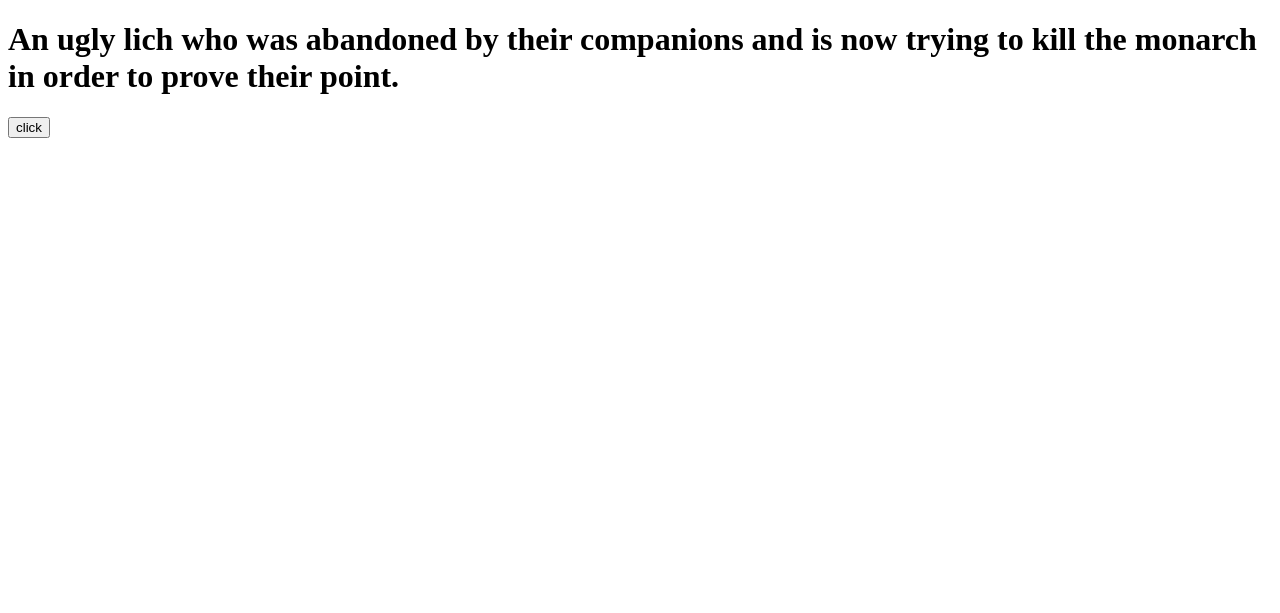
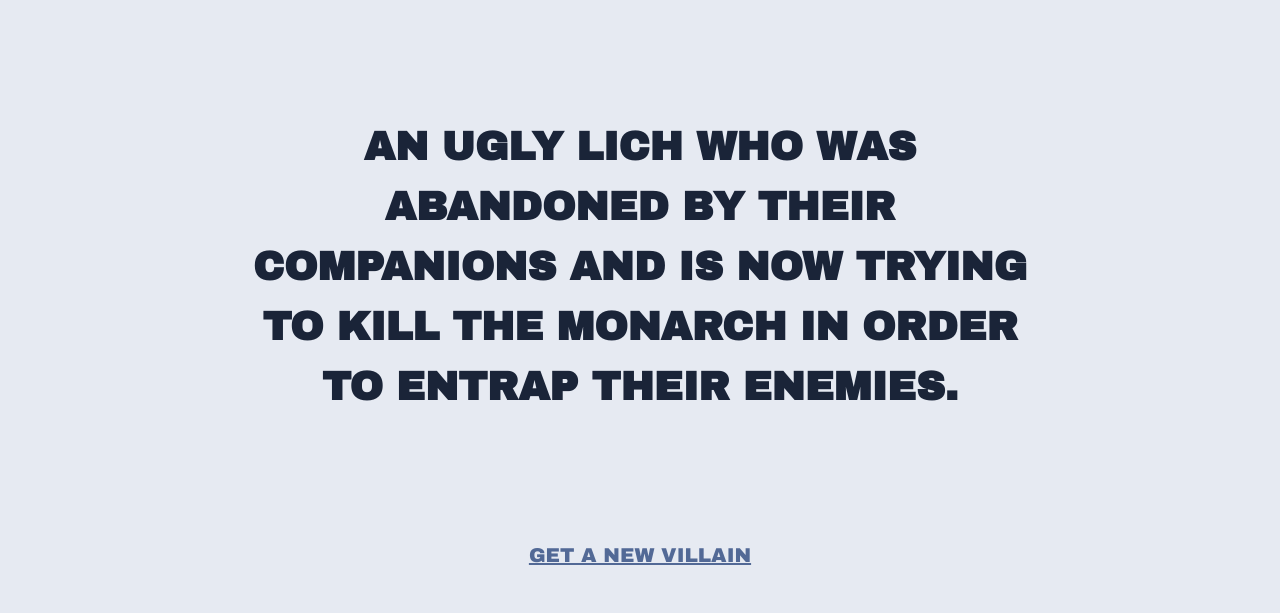
Before and after one commit to fatalst/villain-generator, a website: page index.html in a window 1280 px wide. Drawn offline with nearby package versions, Linux system fonts and the light colour scheme.

Commit message:
added css

```diff
--- a/index.html
+++ b/index.html
@@ -4,9 +4,13 @@
 	<title>villain generator</title>
     <script src="https://ajax.googleapis.com/ajax/libs/jquery/1.12.0/jquery.min.js"></script>
 	<script type="text/javascript" src="./villaingen.js"></script>
+	<link href="https://fonts.googleapis.com/css?family=Archivo+Black" rel="stylesheet">
+	<link rel="stylesheet" type="text/css" href="main.css">
 </head>
 <body>
-	<h1 id="id01">old heading</h1>
-	<button id="btn">click</button>
+	<div id="box">
+		<h1 id="vil">old heading</h1>
+		<p id="btn">get a new villain</p>
+	</div>
 </body>
 </html>
--- /dev/null
+++ b/main.css
@@ -0,0 +1,42 @@
+body{
+	background-color: #e6eaf2;
+	color: #1a2438;
+}
+
+#box{
+	width: 800px;
+	height: 500px;
+	padding: 20px;
+	text-align: center;
+	margin: auto;
+	margin-top: 70px;
+}
+
+#vil{
+	font-family: 'Archivo Black', sans-serif;
+	text-transform: uppercase;
+	font-size: 40px;
+	line-height: 60px;
+	height:400px;
+}
+
+#btn{
+	border: none;
+	background: none;
+	font-family: 'Archivo Black', sans-serif;
+	text-transform: uppercase;
+	font-size: 20px;
+	color: #526996;
+	text-decoration: underline;
+}
+
+#btn:hover{
+	color: #1a2438;
+	cursor: pointer;
+	-webkit-touch-callout: none; /* iOS Safari */
+    -webkit-user-select: none; /* Safari */
+     -khtml-user-select: none; /* Konqueror HTML */
+       -moz-user-select: none; /* Firefox */
+        -ms-user-select: none; /* Internet Explorer/Edge */
+            user-select: none;
+}
--- a/villaingen.js
+++ b/villaingen.js
@@ -8,7 +8,7 @@ $(document).ready(function() {
 
 function randomizer(){
   $.getJSON('words.json', function(data) {
-    document.getElementById("id01").innerHTML = (randomCharacteristic(data) + ' ' + randomPerson(data) + ' who ' + randomBackstory(data) + ' and is now ' + randomCurrent(data) + ' in order to ' + randomGoal(data) + '.');
+    document.getElementById("vil").innerHTML = (randomCharacteristic(data) + ' ' + randomPerson(data) + ' who ' + randomBackstory(data) + ' and is now ' + randomCurrent(data) + ' in order to ' + randomGoal(data) + '.');
   });
 }
 
--- a/words.json
+++ b/words.json
@@ -53,7 +53,7 @@
         "doppleganger",
         "fire elemental",
         "water elemental",
-        "air eleemental",
+        "air elemental",
         "earth elemental",
         "goblin",
         "rakshasa",
@@ -160,7 +160,6 @@
         "prove their point",
         "win a bet",
         "destroy the world",
-        "commit genocide",
-        ""
+        "commit genocide"
     ]
 }
```
